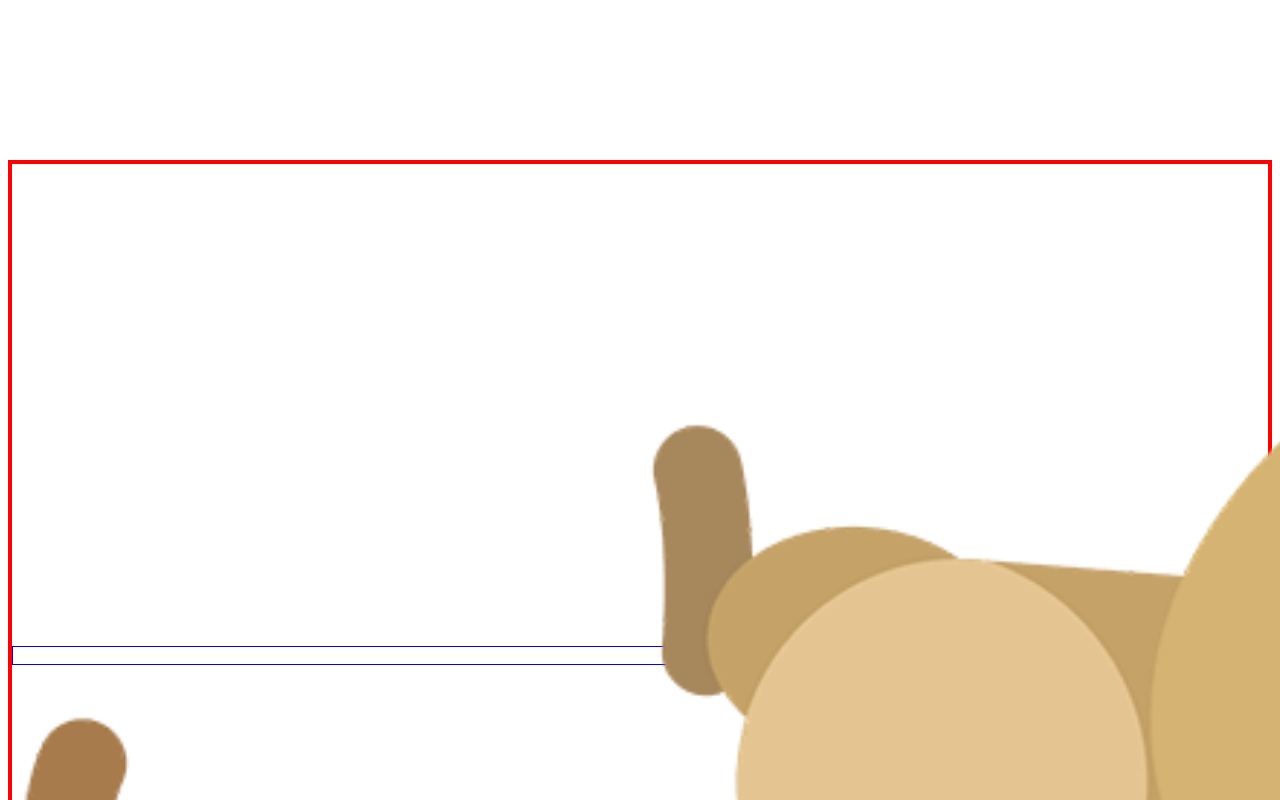
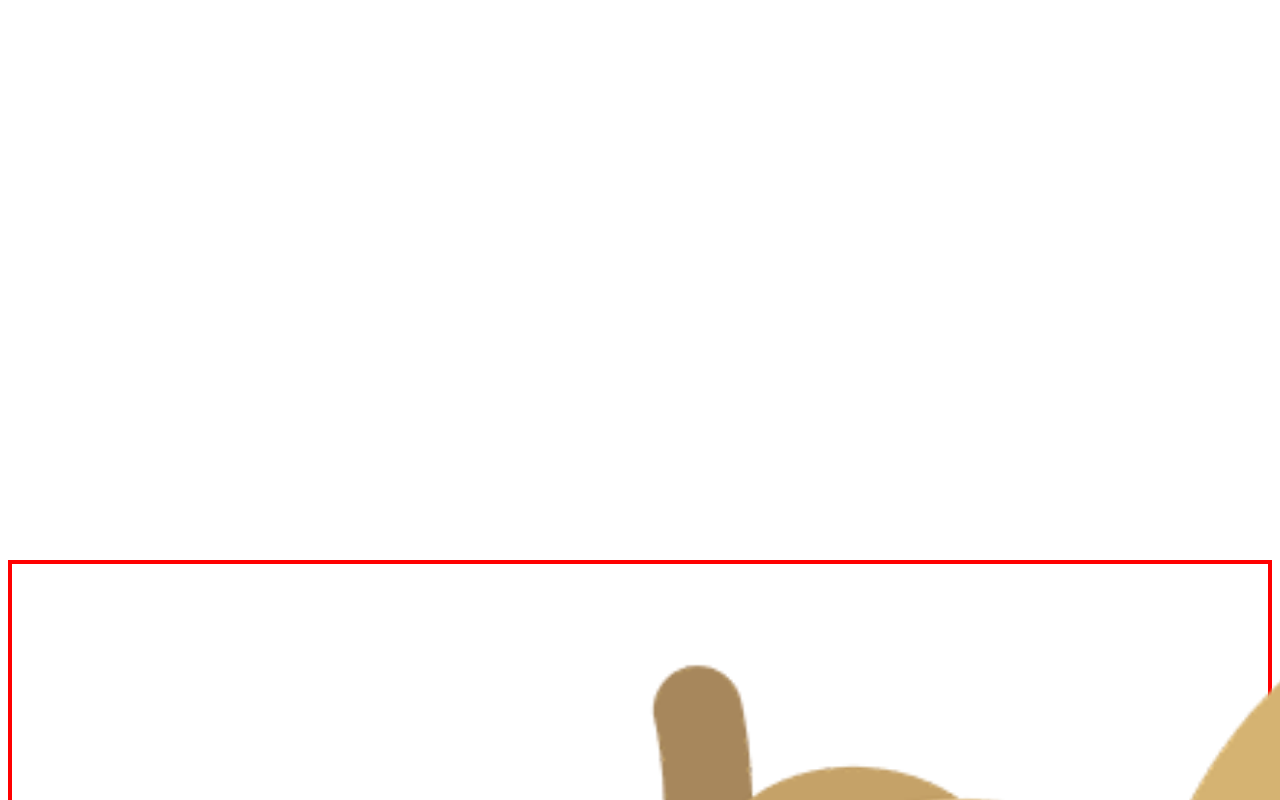
Before and after one commit to david0495/david0495.github.io, a plain HTML site: page cat.html in a window 1280 px wide. Shown: the top 800 px of the page. Drawn offline with Linux system fonts and the light colour scheme.

Commit message:
Update cat.html

```diff
--- a/cat.html
+++ b/cat.html
@@ -5,7 +5,7 @@
     <title>Funny cat</title>
     <style>
 	    body {
-		margin-top: 10em;
+		margin-top: 35em;
 		text-align: center;
 		height: 100%;
 		border: 4px solid red;
@@ -17,7 +17,6 @@
 		border: 1px solid blue;
 	    }
 	    img {
-		margin-top: 10em;
 		width: 150%;
 		vertical-align: middle;
 	    }
```
